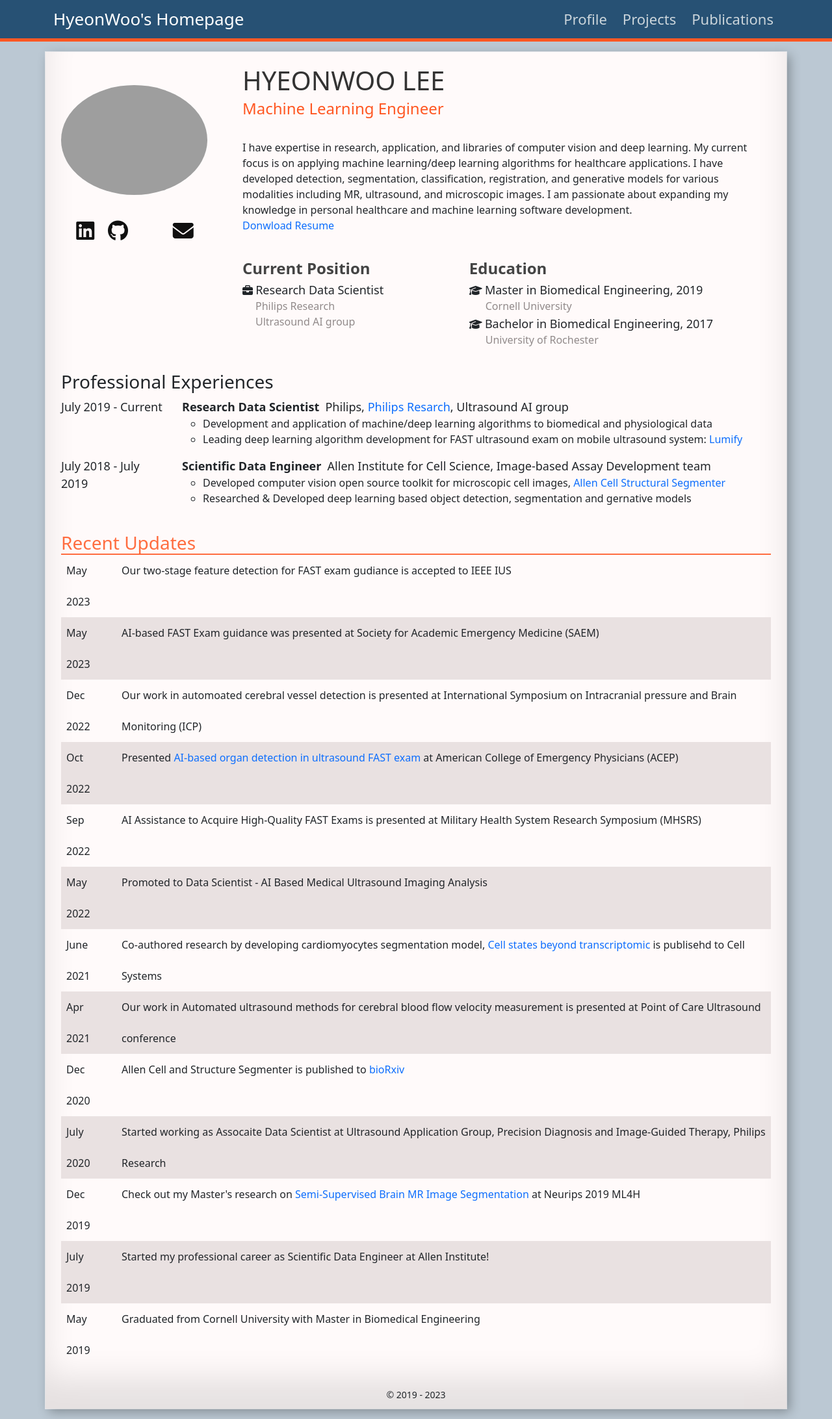
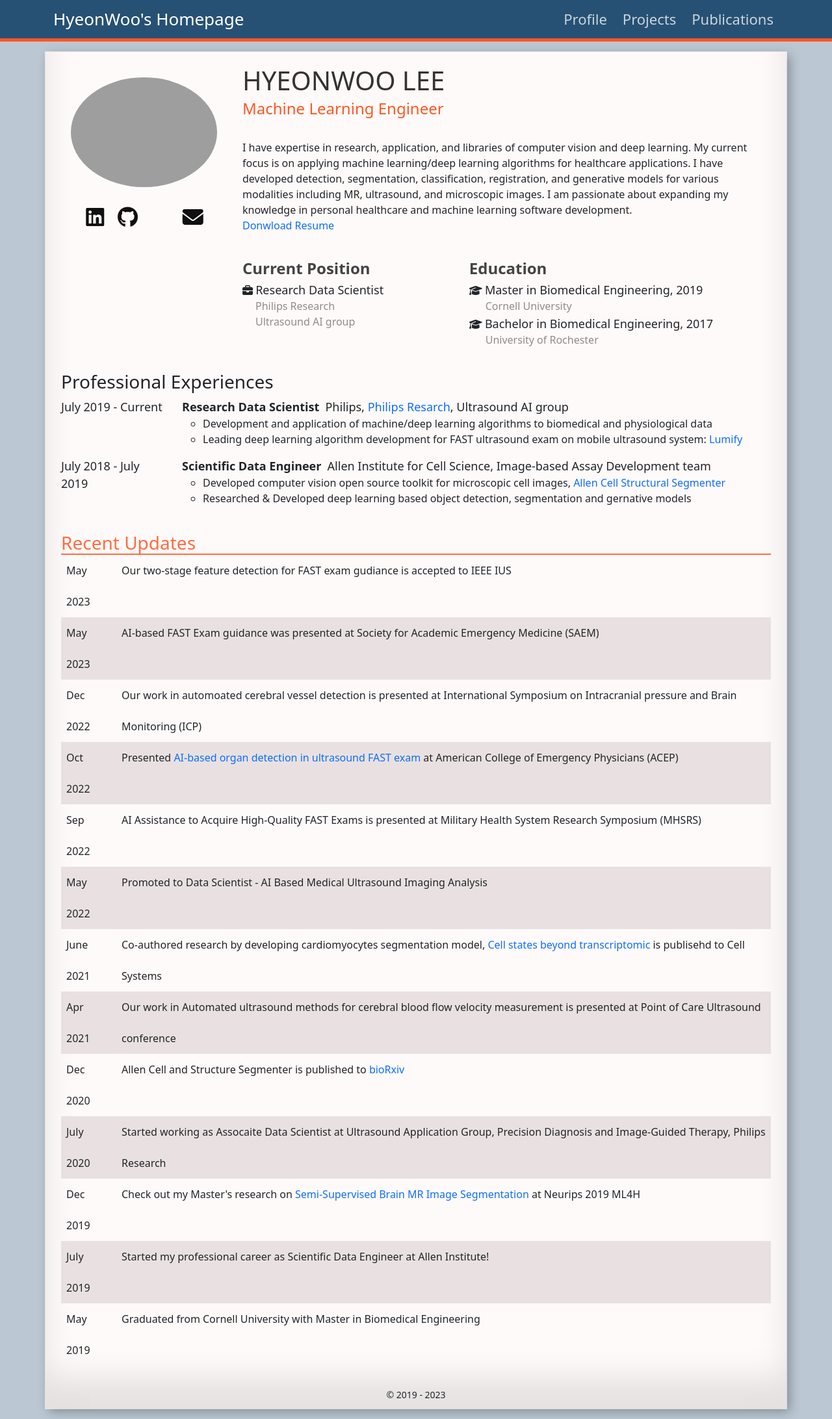
Before and after one commit to lhw610/mysite, a Flask app: page /profile in a window 1280 px wide. Shown: the whole page at 65% size. Run offline with Flask 2, Linux system fonts and the light colour scheme; some libraries are stand-ins or nearby versions; grey boxes are pictures that could not be loaded.

Commit message:
change margin of profile pic

```diff
--- a/app.py
+++ b/app.py
@@ -33,4 +33,4 @@ def publications():
     return render_template('publications.html', title='publications')
 
 if __name__ == "__main__":
-    app.run()
+    app.run(debug=True)
--- a/static/css/main.css
+++ b/static/css/main.css
@@ -69,8 +69,9 @@ ul {
 }
 
 .profile-header .profile-img {
-  margin-right : 30px;
-  margin-top: 27px;
+  margin-right : 15px;
+  margin-left : 15px;
+  margin-top: 15px;
 }
 
 .profile-header .profile-img .img-responsive {
@@ -158,7 +159,7 @@ ul {
 }
 
 .profile-header .social-icon {
-  margin  : 25px 0;
+  margin  : 16px 0;
   /* padding-top : 10px; */
   display : block;
   text-align: center;
```
